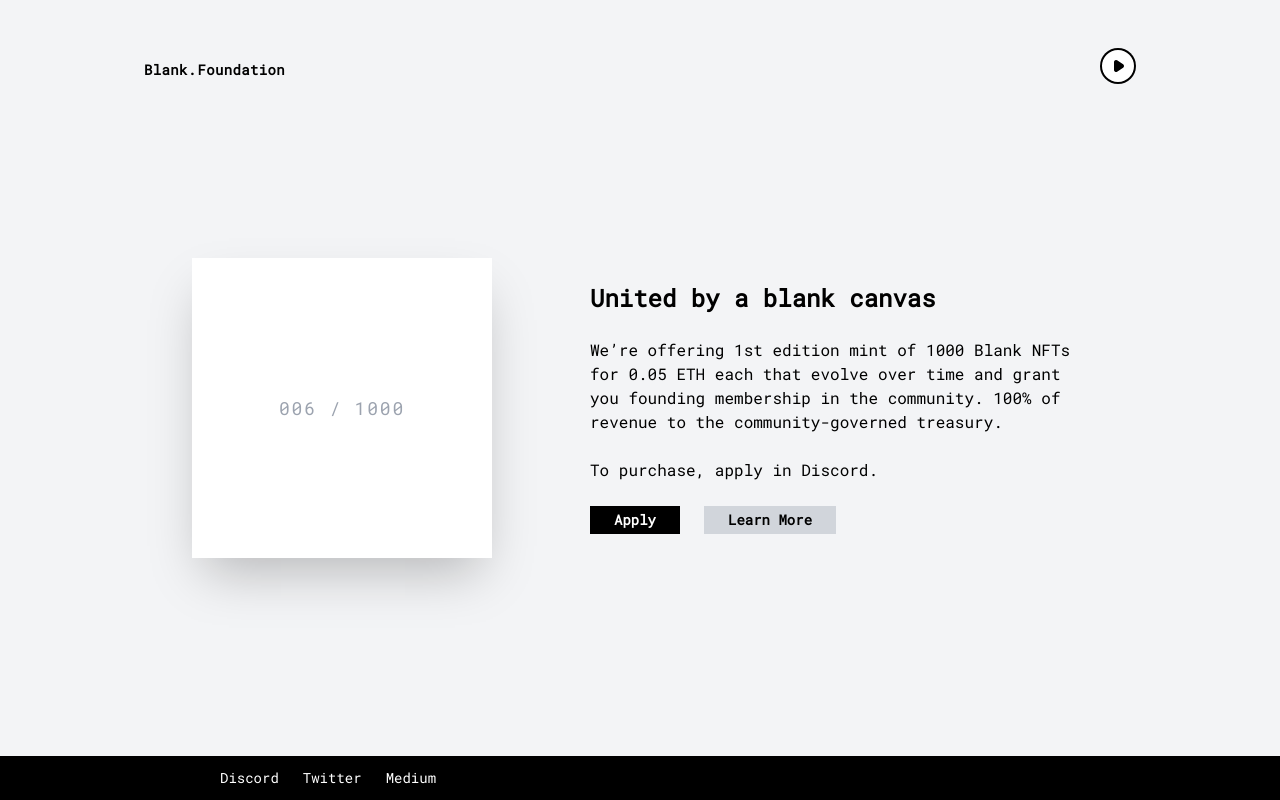
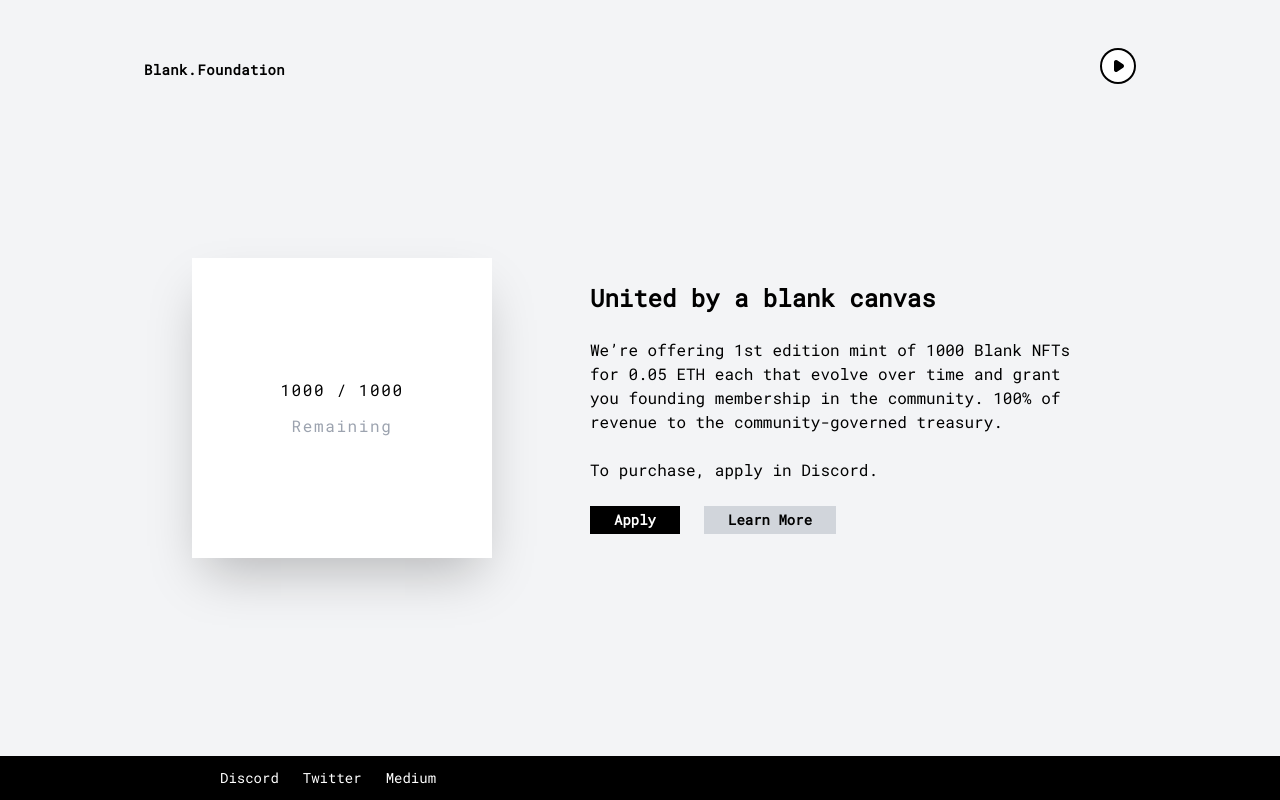
Before and after one commit to chaseadam17/website, a Next.js app: page / in a window 1280 px wide. Built offline with nearby package versions, Linux system fonts and the light colour scheme.

Commit message:
count down nfts

```diff
--- a/pages/index.tsx
+++ b/pages/index.tsx
@@ -2,24 +2,24 @@ import Head from 'next/head'
 import { useEffect } from 'react';
 
 const home = function Home() {
-  useEffect(() => {
-    const tick = () => {
-      const countElement = document.getElementById('canvas-count');
-      let count = parseInt(countElement.innerHTML);
-      if (count >= 1000) count = 0;
-      let nextCount = `${count + 1}`;
-      while (nextCount.length < 3) {
-        nextCount = `0${nextCount}`;
-      }
-      countElement.innerHTML = nextCount;
-    }
+  // useEffect(() => {
+  //   const tick = () => {
+  //     const countElement = document.getElementById('canvas-count');
+  //     let count = parseInt(countElement.innerHTML);
+  //     if (count >= 1000) count = 0;
+  //     let nextCount = `${count + 1}`;
+  //     while (nextCount.length < 3) {
+  //       nextCount = `0${nextCount}`;
+  //     }
+  //     countElement.innerHTML = nextCount;
+  //   }
 
-    const interval = setInterval(tick, 1000);
+  //   const interval = setInterval(tick, 1000);
 
-    return () => {
-      window.clearInterval(interval);
-    };
-  }, []);
+  //   return () => {
+  //     window.clearInterval(interval);
+  //   };
+  // }, []);
 
   const toggleAudio = () => {
     const mp3: HTMLAudioElement = document.getElementById('mp3') as HTMLAudioElement;
@@ -69,8 +69,11 @@ const home = function Home() {
         </header>
 
         <main className="md:mx-auto md:flex md:container xl:px-36">
-          <div className="mb-12 mx-auto flex flex-none bg-white shadow-2xl text-center text-gray-400 text-lg tracking-widest md:mx-12" style={{width: "300px", height: "300px"}}>
-            <div className="m-auto"><span id="canvas-count">001</span> / 1000</div>
+          <div className="mb-12 mx-auto flex flex-none bg-white shadow-2xl text-center text-md tracking-widest md:mx-12" style={{width: "300px", height: "300px"}}>
+            <div className="m-auto">
+              <div><span id="canvas-count">1000</span> / 1000</div>
+              <div className="text-gray-400 pt-3">Remaining</div>
+            </div>
           </div>
           <div className="flex-none mx-auto w-11/12 md:w-1/2 my-12 md:my-6">
             <h1 className="text-2xl mb-6 font-semibold">United by a blank canvas</h1>
```
